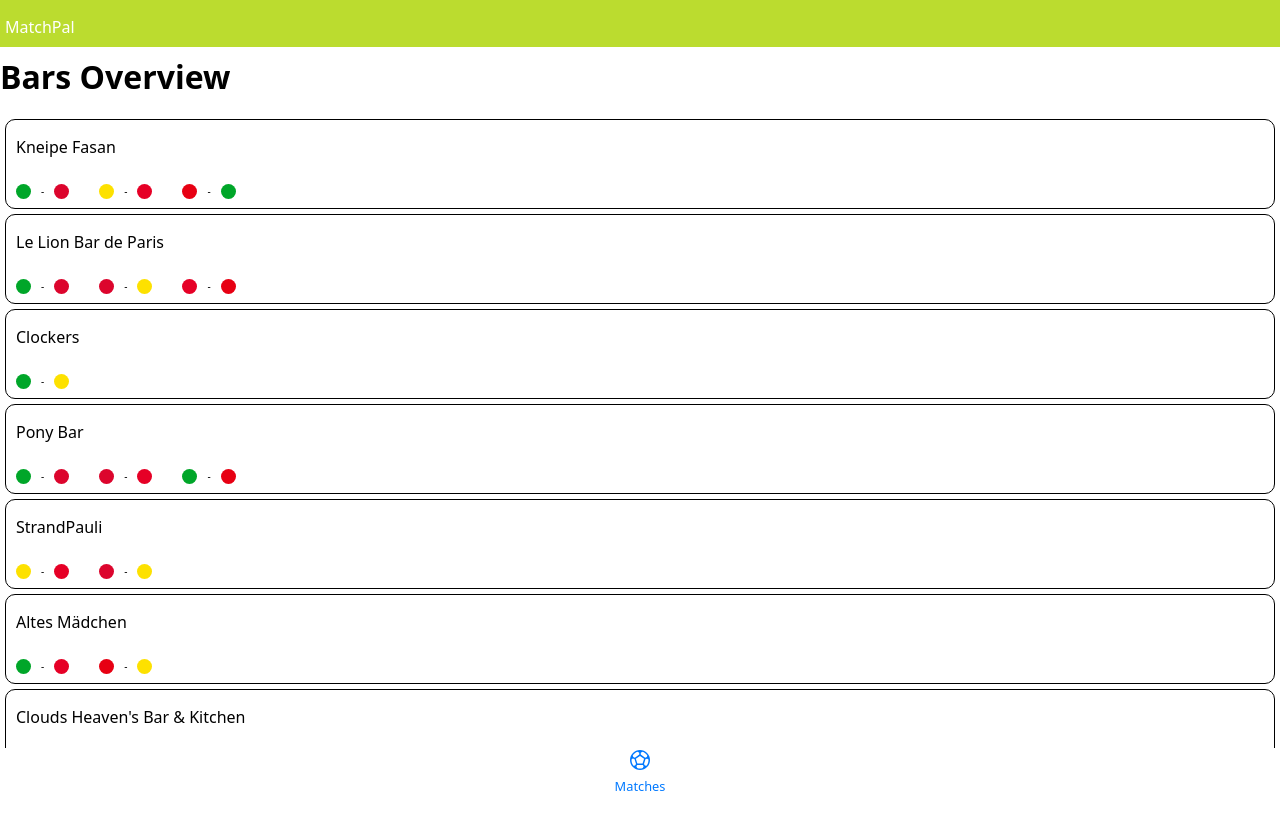
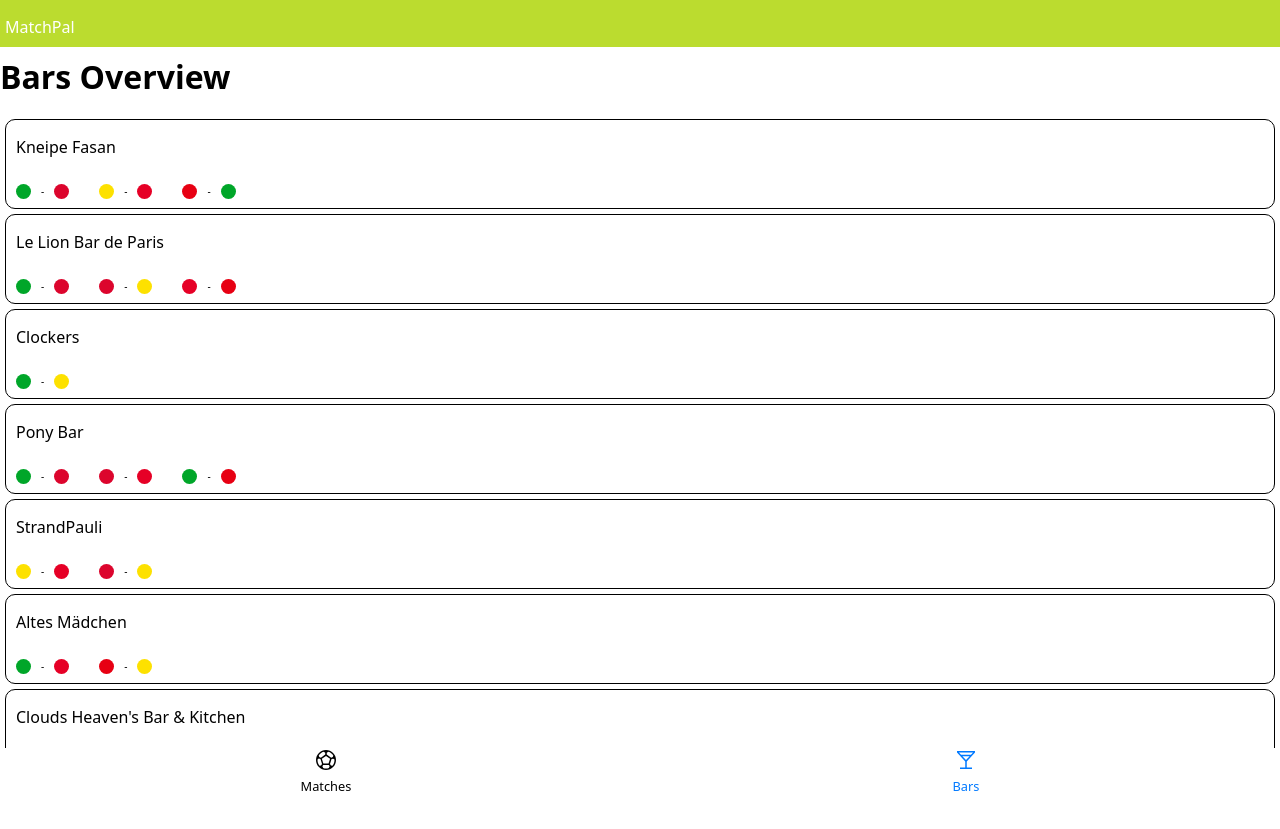
Before and after one commit to sebastianwel/MatchPal, a Next.js app: page /bars in a window 1280 px wide. Built offline with nearby package versions, Linux system fonts and the light colour scheme.

Commit message:
adjusted the Navigation-Component to make the different pages selcatable and change the color to the current-page color

```diff
--- /dev/null
+++ b/assets/BarIcon/index.js
@@ -0,0 +1,15 @@
+
+
+export default function BarIcon({isCurrent}){
+
+    return (
+    <>
+    {isCurrent ? <svg xmlns="http://www.w3.org/2000/svg" height="24" viewBox="0 -960 960 960" width="24">
+  <path d="M240-120v-60h210v-244L120-780v-60h720v60L510-424v244h210v60H240Zm41-575h398l83-81H198l83 81Zm199 216 144-156H336l144 156Zm0 0Z" fill="#0079ff" />
+    </svg>
+    :
+    <svg xmlns="http://www.w3.org/2000/svg" height="24" viewBox="0 -960 960 960" width="24"><path d="M240-120v-60h210v-244L120-780v-60h720v60L510-424v244h210v60H240Zm41-575h398l83-81H198l83 81Zm199 216 144-156H336l144 156Zm0 0Z"/></svg>
+    }
+    </>
+    )
+}
--- a/components/AppFooter/AppFooter.js
+++ b/components/AppFooter/AppFooter.js
@@ -12,7 +12,7 @@ return(
 
 const Footer = styled.footer`
     display: flex;
-    justify-content: center;
+    justify-content: space-around;
     align-items: center;
     position: fixed;
     bottom: 0px;
--- a/components/BarList/index.js
+++ b/components/BarList/index.js
@@ -1,6 +1,5 @@
 import styled from "styled-components"
 import BarCard from "../BarCard"
-import { Logo } from "../MatchCard"
 
 export default function BarList({matches, bars}){
 
--- a/components/Navigation/Navigation.js
+++ b/components/Navigation/Navigation.js
@@ -1,15 +1,35 @@
 import styled from "styled-components";
 import MatchIcon from "../../assets/MatchIcon";
+import BarIcon from "../../assets/BarIcon";
+import { useState, useEffect } from "react";
+import { useRouter } from "next/router";
 
 
 export default function Navigation(){
+
+const router = useRouter()
+
+useEffect(() => {
+setCurrentPage(router.pathname)
+}, [router.pathname])
+
+const [currentPage, setCurrentPage] = useState()
+function handlePageChange(page){
+    setCurrentPage(page)
+    router.push(page)
+}
+
 return(
-<div>
-    <IconAndText>
-    <MatchIcon isCurrent/>
-    <Page isCurrent>Matches</Page>
+<>
+    <IconAndText onClick={() => handlePageChange("/")}>
+        <MatchIcon isCurrent={currentPage === "/"}/>
+        <Page isCurrent={currentPage === "/"}>Matches</Page>
     </IconAndText>
-</div>
+    <IconAndText onClick={() => handlePageChange("/bars")}>
+        <BarIcon isCurrent={currentPage === "/bars"}/>
+        <Page isCurrent={currentPage === "/bars"}>Bars</Page>
+    </IconAndText>
+</>
 )
 }
 
--- a/lib/mock-data/barsInMatches.js
+++ b/lib/mock-data/barsInMatches.js
@@ -54,6 +54,5 @@ export const barsInMatches = [{
     "barId": 7,
     "gameIds": [
       8,
-      3
     ]
   }]
```
